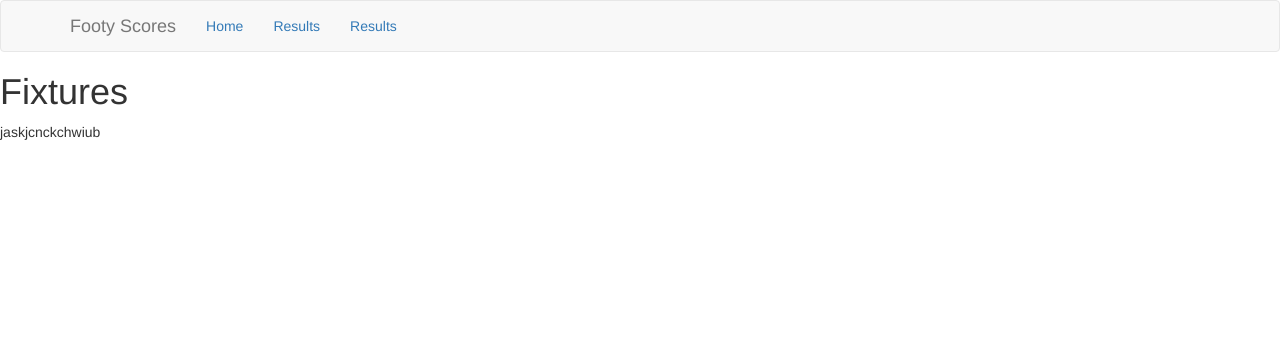
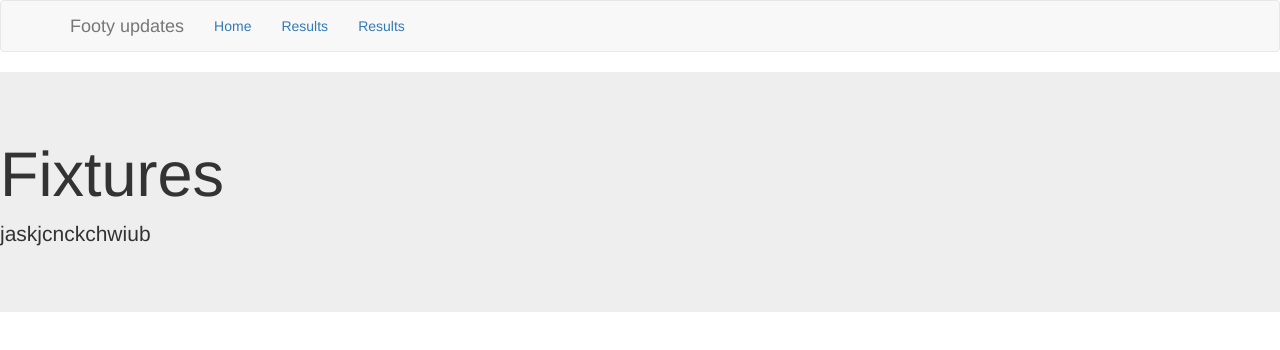
Before and after one commit to adam-ali/footy-scores-fixtures, a React (Create React App) app: page /fixtures in a window 1280 px wide. Shown: the top 350 px of the page. Built offline with nearby package versions, Linux system fonts and the light colour scheme.

Commit message:
make api call

```diff
--- a/package.json
+++ b/package.json
@@ -7,7 +7,8 @@
     "react-bootstrap": "^0.32.4",
     "react-dom": "^16.6.3",
     "react-router-dom": "^4.3.1",
-    "react-scripts": "2.1.1"
+    "react-scripts": "2.1.1",
+    "superagent": "^4.0.0"
   },
   "scripts": {
     "start": "react-scripts start",
--- a/src/components/fixtures/fixtures.js
+++ b/src/components/fixtures/fixtures.js
@@ -1,5 +1,6 @@
 import React, { Component } from "react";
 import NavigationBar from '../nav/nav';
+import { Jumbotron } from "react-bootstrap";
 
 class Fixtures extends Component {
 
@@ -7,9 +8,10 @@ class Fixtures extends Component {
         return(
         <div>
             <NavigationBar></NavigationBar>
-            <h1>Fixtures </h1>
-            <p>jaskjcnckchwiub </p>
-
+            <Jumbotron>
+                <h1>Fixtures </h1>
+                <p>jaskjcnckchwiub </p>
+            </Jumbotron>
 
         </div>
 
--- a/src/components/home/home.js
+++ b/src/components/home/home.js
@@ -1,14 +1,17 @@
 import React, { Component } from "react";
 import NavigationBar from '../nav/nav';
+import { Jumbotron } from "react-bootstrap";
+
 class Home extends Component {
 
     render() {
         return(
         <div>
             <NavigationBar></NavigationBar>
-
-            <h1>Home </h1>
-            <p>jaskjcnckchwiub </p>
+            <Jumbotron>
+                <h1>Home </h1>
+                <p>Welcome to the home of football updates ... </p>
+            </Jumbotron>
         </div>
 
         );
--- a/src/components/nav/nav.js
+++ b/src/components/nav/nav.js
@@ -1,6 +1,6 @@
 import React, { Component } from "react";
 import { Link } from "react-router-dom";
-import { Navbar, NavItem, Nav, Button, ButtonToolbar, NavbarHeader, NavbarBrand } from "react-bootstrap";
+import { Navbar, NavItem, Nav, NavbarHeader, NavbarBrand } from "react-bootstrap";
 class NavigationBar extends Component {
 
     render() {
@@ -9,11 +9,11 @@ class NavigationBar extends Component {
             <Navbar>
             <Navbar.Header>
                 <Navbar.Brand>
-                <a href="#home">Footy Scores</a>
+                    <a href="#home">Footy updates</a>
                 </Navbar.Brand>
             </Navbar.Header>
             <Nav>
-                <NavItem eventKey={1} >
+                <NavItem  >
                     <Link to="/">Home</Link>
                 </NavItem>
                 <NavItem eventKey={2} href="#">
--- a/src/components/results/results.js
+++ b/src/components/results/results.js
@@ -1,14 +1,45 @@
 import React, {Component} from 'react';
 import NavigationBar from '../nav/nav';
+import { Jumbotron } from "react-bootstrap";
+const request = require('superagent');
 
 class Results extends Component {
 
+    constructor(props) {
+        super(props);
+        // Don't call this.setState() here!
+        this.state = { counter: 0 };
+
+        request
+        .get('https://api.football-data.org/v2/competitions/PL/matches/?matchday=13')
+        .set('X-Auth-Token', 'f9e9c780ab5b47f9a74f1655c871761d')
+        .end((err, res) => {
+          // Do something
+          console.log(res.body);
+
+          this.state = {
+              matches: res.body.matches,
+              details: {
+                  competition: res.body.competition.name,
+                  matchDay: res.body.filters.matchday
+              }
+          }
+        });
+    }
+    btnCLick(){
+
+        console.log('---===-=-=');
+        console.log(this.state);
+    }
     render(){
         return(
             <div>
                 <NavigationBar></NavigationBar>
-                <h1>Results</h1>
-                <p>ljdcbkbdcsbjhb</p>
+                <Jumbotron>
+                    <h1>Results</h1>
+                    <p>ljdcbkbdcsbjhb</p>
+                    <button onClick={this.btnCLick.bind(this)}>show state</button>
+                </Jumbotron>
             </div>
         )
     }
```
Also changed, not shown: 1 other file (tests, documents, lock files or other folders).
